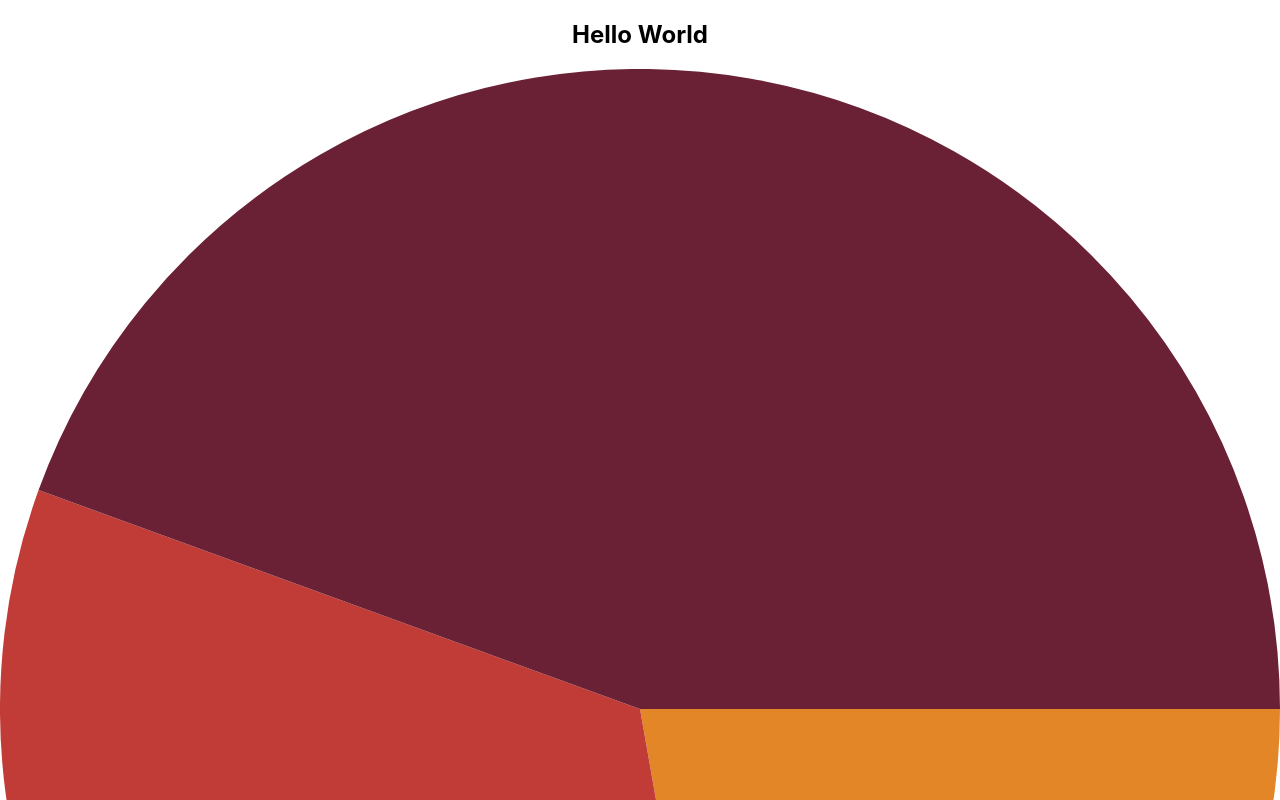
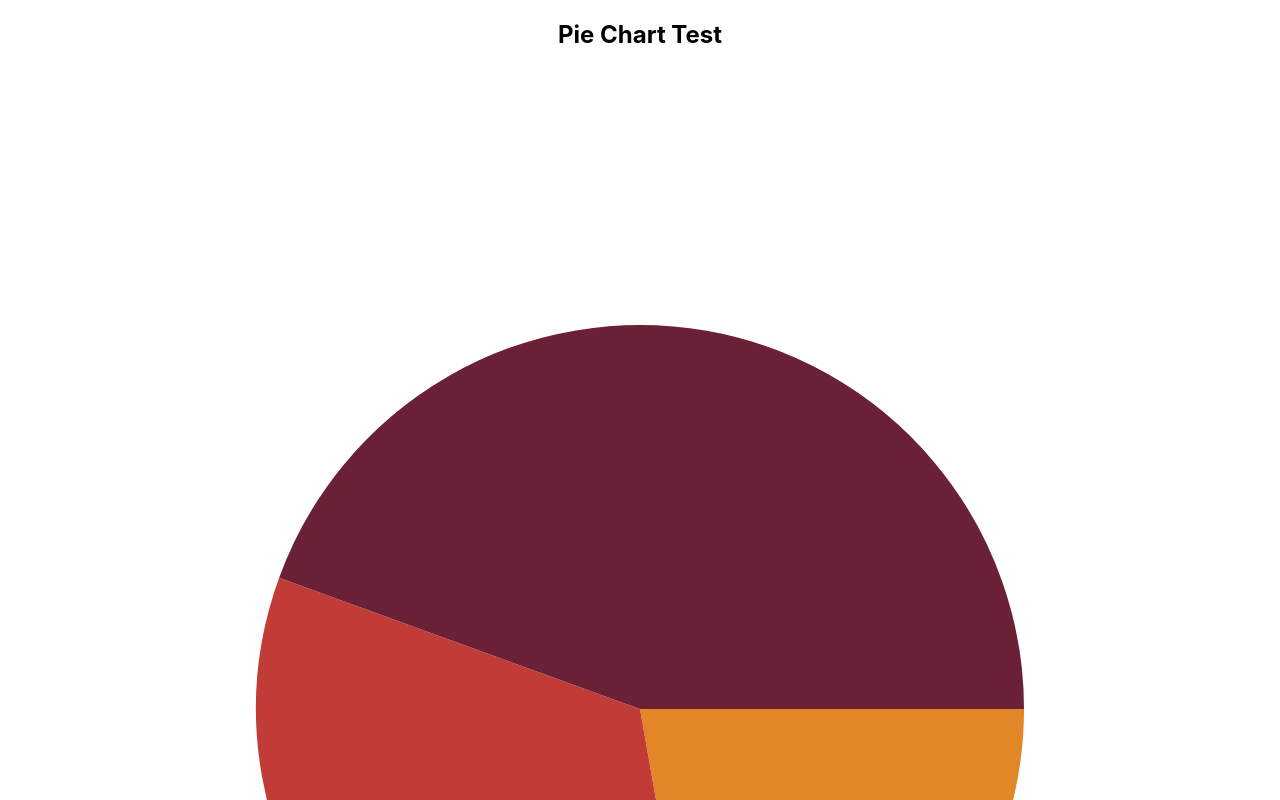
Before and after one commit to DanJenkins-Developer/Budget-Surf, a React (Create React App) app in the folder client/: page / in a window 1280 px wide. Shown: the top 800 px of the page. Built offline with nearby package versions, Linux system fonts and the light colour scheme.

Commit message:
Added basic pie chart config and removed logo

```diff
--- a/client/src/App.js
+++ b/client/src/App.js
@@ -1,19 +1,19 @@
-import logo from './logo.svg';
 import { PieChart } from 'react-minimal-pie-chart';
 import './App.css';
 
 function App() {
   return (
     <div className="App">
-        <h2>Hello World</h2>
+        <h2>Pie Chart Test</h2>
         <PieChart
-        data={[
-          //{ radius: 100 },
-          { title: 'One', value: 10, color: '#E38627' },
-          { title: 'Two', value: 15, color: '#C13C37' },
-          { title: 'Three', value: 20, color: '#6A2135' },
-        ]}
-/>
+          radius={30}
+          center={[50,50]}
+          data={[
+            { title: 'One', value: 10, color: '#E38627'},
+            { title: 'Two', value: 15, color: '#C13C37' },
+            { title: 'Three', value: 20, color: '#6A2135' },
+          ]}
+        />
     </div>
 
   );
```
